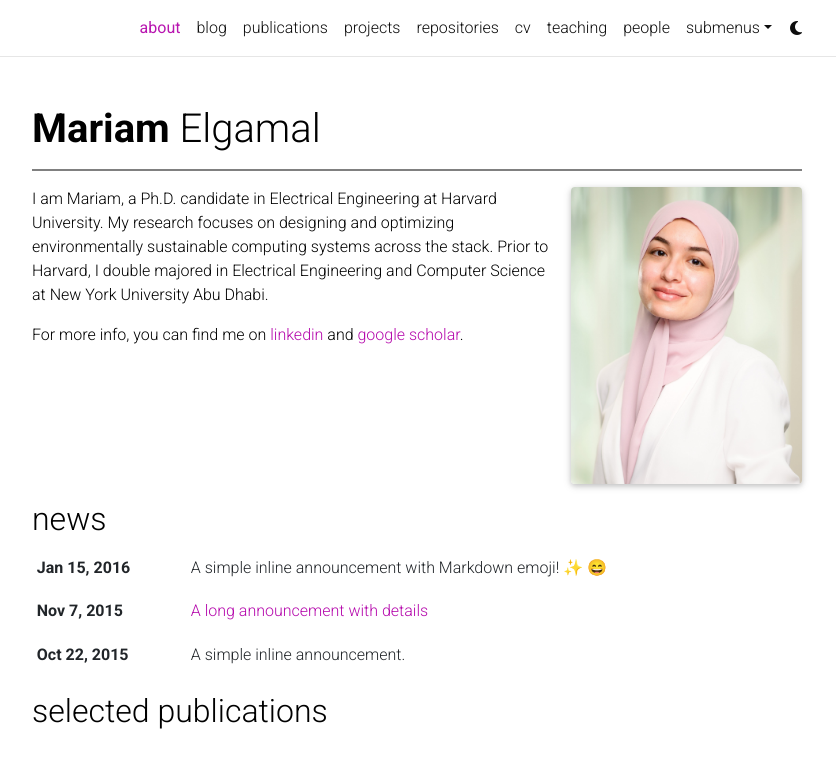
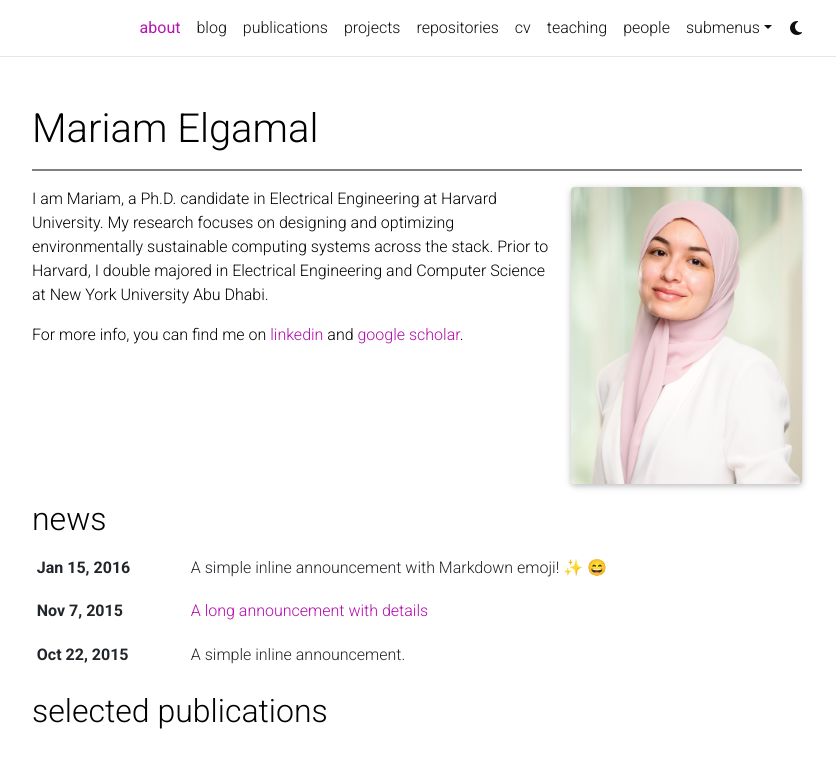
Before and after one commit to mariamelgamal/mariamelgamal.github.io, a Jekyll site: the page built from _pages/about.md, in a window 1280 px wide and 933 px high, cut to the strip 0-759 px from the top of the window. Shown: the whole strip, without its empty margins (223-1059 px from the left). Built offline with Jekyll 4.4.1, drawn with Linux system fonts in a browser that asks for light colours; full-size pictures stand in for the smaller copies a plugin makes; emoji names are drawn with the system emoji font; comment, search, counter and statistics services are not loaded; a style sheet for code colours, icons or effects is not loaded.

Commit message:
Update about.html

```diff
--- a/_layouts/about.html
+++ b/_layouts/about.html
@@ -6,7 +6,7 @@
       <div class="post">
         <header class="post-header">
           <h1 class="post-title">
-            {% if site.title == "blank" -%}<span class="font-weight-bold">{{ site.first_name }}</span> {{ site.middle_name }} {{ site.last_name }}{%- else -%}{{ site.title }}{%- endif %}
+            {% if site.title == "blank" -%}{{ site.first_name }} {{ site.last_name }}{%- else -%}{{ site.title }}{%- endif %}
           </h1>
           <p class="desc">{{ page.subtitle }}</p>
         </header>
```
